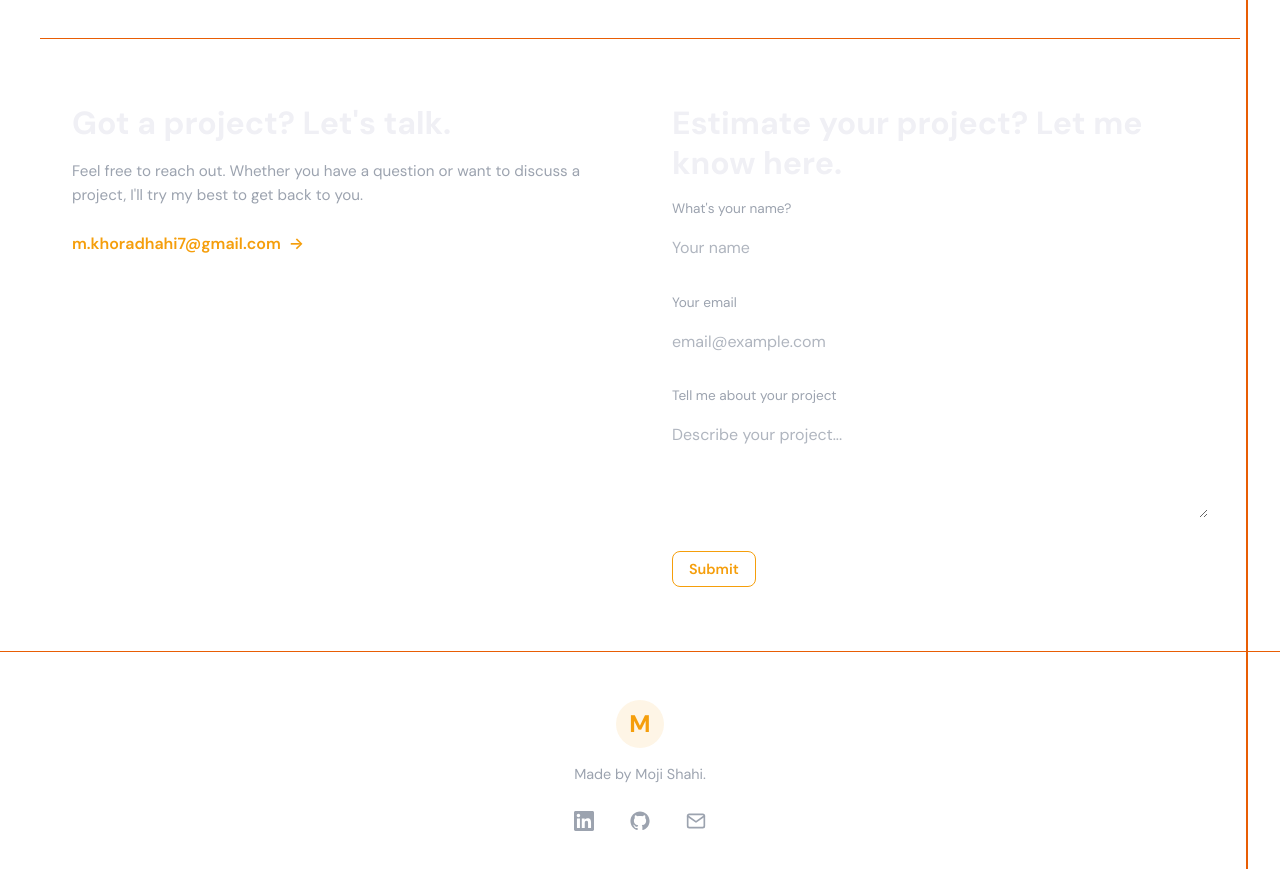
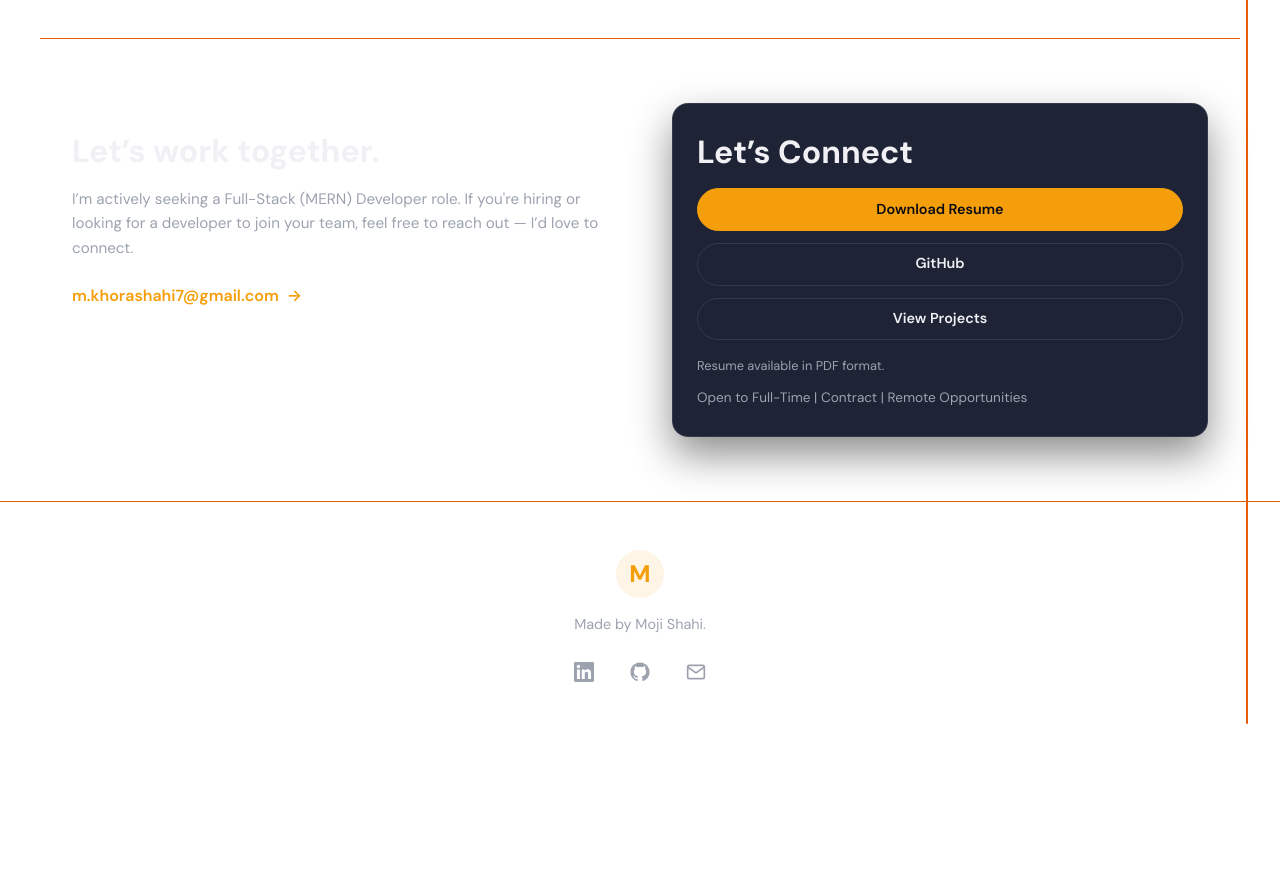
Before and after one commit to mojsun/Portfolio-Software, a React (Vite) app: page / in a window 1280 px wide. Shown: the part 4202-5071 px from the top of the page. After the commit the page ends 4926 px from the top, so only its background shows below. Built offline with nearby package versions, Linux system fonts and the light colour scheme.

Commit message:
editting contact me section

```diff
--- a/src/components/GetInTouch.jsx
+++ b/src/components/GetInTouch.jsx
@@ -1,46 +1,16 @@
-import { useState, useEffect } from 'react'
 import styles from './GetInTouch.module.css'
 
-const EMAIL = 'm.khoradhahi7@gmail.com'
+const EMAIL = 'm.khorashahi7@gmail.com'
 
 export default function GetInTouch() {
-  const [name, setName] = useState('')
-  const [email, setEmail] = useState('')
-  const [message, setMessage] = useState('')
-  const [error, setError] = useState('')
-  const [submitted, setSubmitted] = useState(false)
-
-  useEffect(() => {
-    if (!submitted) return
-
-    const timer = setTimeout(() => {
-      setSubmitted(false)
-    }, 5000)
-
-    return () => clearTimeout(timer)
-  }, [submitted])
-
-  function handleSubmit(e) {
-    e.preventDefault()
-
-    if (!name.trim() || !email.trim() || !message.trim()) {
-      setError('Please fill the form.')
-      setSubmitted(false)
-      return
-    }
-
-    setError('')
-    setSubmitted(true)
-  }
-
   return (
     <section className={styles.section} id="get-in-touch">
       <div className={styles.grid}>
         <div className={styles.left}>
-          <h2 className={styles.heading}>Got a project? Let's talk.</h2>
+          <h2 className={styles.heading}>Let’s work together.</h2>
           <p className={styles.text}>
-            Feel free to reach out. Whether you have a question or want to discuss a project, I'll
-            try my best to get back to you.
+            I’m actively seeking a Full-Stack (MERN) Developer role. If you're hiring or looking for
+            a developer to join your team, feel free to reach out — I’d love to connect.
           </p>
           <a href={`mailto:${EMAIL}`} className={styles.emailLink}>
             {EMAIL}
@@ -50,60 +20,36 @@ export default function GetInTouch() {
           </a>
         </div>
         <div className={styles.right}>
-          <h2 className={styles.heading}>Estimate your project? Let me know here.</h2>
-          <form className={styles.form} onSubmit={handleSubmit}>
-            <label className={styles.label}>
-              <span className={styles.labelText}>What's your name?</span>
-              <input
-                type="text"
-                className={styles.input}
-                value={name}
-                onChange={(e) => setName(e.target.value)}
-                placeholder="Your name"
-              />
-            </label>
-            <label className={styles.label}>
-              <span className={styles.labelText}>Your email</span>
-              <input
-                type="email"
-                className={styles.input}
-                value={email}
-                onChange={(e) => setEmail(e.target.value)}
-                placeholder="email@example.com"
-              />
-            </label>
-            <label className={styles.label}>
-              <span className={styles.labelText}>Tell me about your project</span>
-              <textarea
-                className={styles.textarea}
-                value={message}
-                onChange={(e) => setMessage(e.target.value)}
-                placeholder="Describe your project..."
-                rows={4}
-              />
-            </label>
-            {error && <p className={styles.error}>{error}</p>}
-            <button type="submit" className={styles.submitText}>
-              Submit
-            </button>
-          </form>
+          <div className={styles.panel}>
+            <h2 className={styles.heading}>Let’s Connect</h2>
+            <div className={styles.actionsColumn}>
+              <a
+                href="/assets/Mozhdeh-Khorashahi-cv.pdf"
+                target="_blank"
+                rel="noopener noreferrer"
+                className={styles.primaryButton}
+              >
+                Download Resume
+              </a>
+              <a
+                href="https://github.com/mojsun"
+                target="_blank"
+                rel="noopener noreferrer"
+                className={styles.secondaryButton}
+              >
+                GitHub
+              </a>
+              <a href="/#software" className={styles.secondaryButton}>
+                View Projects
+              </a>
+            </div>
+            <p className={styles.resumeNote}>Resume available in PDF format.</p>
+            <p className={styles.availabilityNote}>
+              Open to Full-Time | Contract | Remote Opportunities
+            </p>
+          </div>
         </div>
       </div>
-      {submitted && (
-        <div className={styles.thankYouOverlay}>
-          <button
-            type="button"
-            className={styles.closeButton}
-            onClick={() => setSubmitted(false)}
-            aria-label="Close"
-          >
-            ×
-          </button>
-          <div className={styles.thankYouBox}>
-            <p>Thank you for your message.</p>
-          </div>
-        </div>
-      )}
     </section>
   )
 }
--- a/src/components/GetInTouch.module.css
+++ b/src/components/GetInTouch.module.css
@@ -13,9 +13,17 @@
   align-items: start;
 }
 
+.left {
+  padding-top: 1.75rem;
+}
+
 @media (max-width: 768px) {
   .grid {
     grid-template-columns: 1fr;
+  }
+
+  .left {
+    padding-top: 0;
   }
 }
 
@@ -169,6 +177,70 @@
   color: var(--bg);
 }
 
+.availabilityNote {
+  margin-top: 0.75rem;
+  font-size: 0.85rem;
+  color: var(--text-muted);
+}
+
+.panel {
+  padding: 1.75rem 1.5rem;
+  border-radius: 16px;
+  border: 1px solid var(--line);
+  background: rgba(6, 12, 32, 0.9);
+  box-shadow: 0 18px 40px rgba(0, 0, 0, 0.45);
+}
+
+.actionsColumn {
+  display: flex;
+  flex-direction: column;
+  gap: 0.75rem;
+  margin-bottom: 1rem;
+}
+
+.primaryButton,
+.secondaryButton {
+  display: inline-flex;
+  align-items: center;
+  justify-content: center;
+  gap: 0.5rem;
+  padding: 0.6rem 1rem;
+  border-radius: 999px;
+  font-size: 0.9rem;
+  font-weight: 600;
+  text-decoration: none;
+  cursor: pointer;
+  border: 1px solid transparent;
+  transition: background 0.2s, color 0.2s, border-color 0.2s;
+}
+
+.primaryButton {
+  background: var(--accent-gold);
+  color: var(--bg);
+  border-color: var(--accent-gold);
+}
+
+.primaryButton:hover {
+  background: transparent;
+  color: var(--accent-gold);
+}
+
+.secondaryButton {
+  background: transparent;
+  color: var(--text);
+  border-color: var(--line);
+}
+
+.secondaryButton:hover {
+  border-color: var(--accent-gold);
+  color: var(--accent-gold);
+}
+
+.resumeNote {
+  font-size: 0.8rem;
+  color: var(--text-muted);
+}
+
 .error {
   margin-top: 0.25rem;
   font-size: 0.85rem;
```
